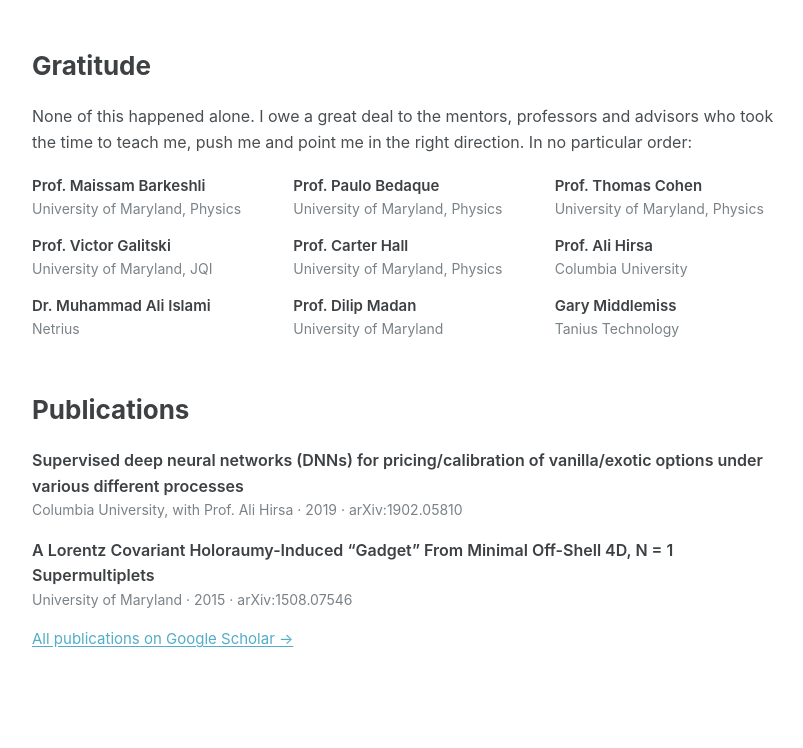
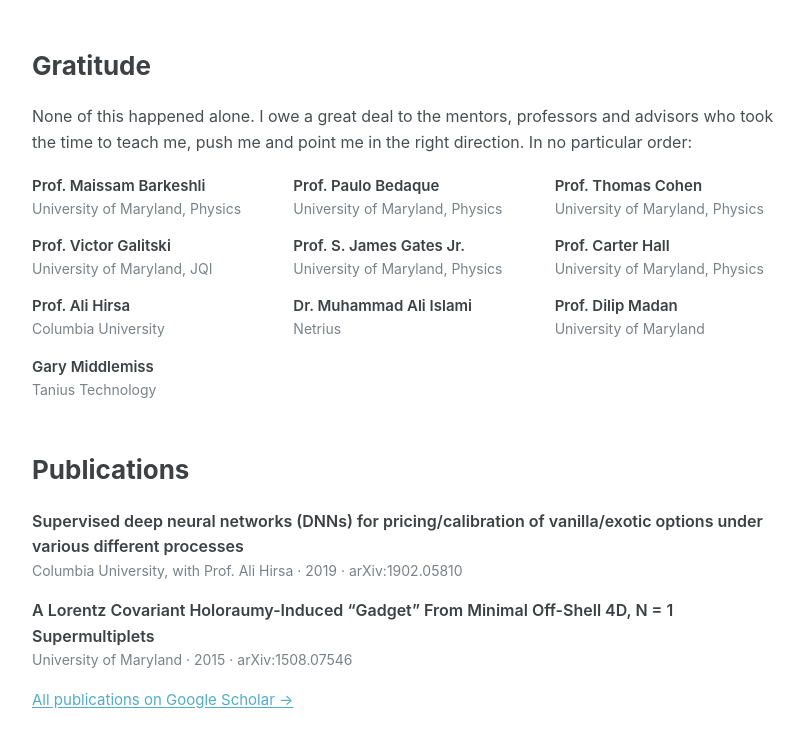
Before and after one commit to amirosko/amirosko.github.io, a plain HTML site: page index.html in a window 1280 px wide. Shown: the part 1351-2099 px from the top of the page, without its empty margins (368-1171 px from the left). Before the commit the page ends 2068 px from the top, so only its background shows below. Drawn offline with Linux system fonts and the light colour scheme.

Commit message:
Add Prof. Gates to Gratitude
Co-Authored-By: Claude Opus 5.5 <noreply@anthropic.com>
Claude-Session: https://claude.ai/code/session_015JuQJhbB2atpkY9raHiMYC

```diff
--- a/index.html
+++ b/index.html
@@ -131,6 +131,7 @@
         <li>Prof. Paulo Bedaque<span>University of Maryland, Physics</span></li>
         <li>Prof. Thomas Cohen<span>University of Maryland, Physics</span></li>
         <li>Prof. Victor Galitski<span>University of Maryland, JQI</span></li>
+        <li>Prof. S. James Gates Jr.<span>University of Maryland, Physics</span></li>
         <li>Prof. Carter Hall<span>University of Maryland, Physics</span></li>
         <li>Prof. Ali Hirsa<span>Columbia University</span></li>
         <li>Dr. Muhammad Ali Islami<span>Netrius</span></li>
```
